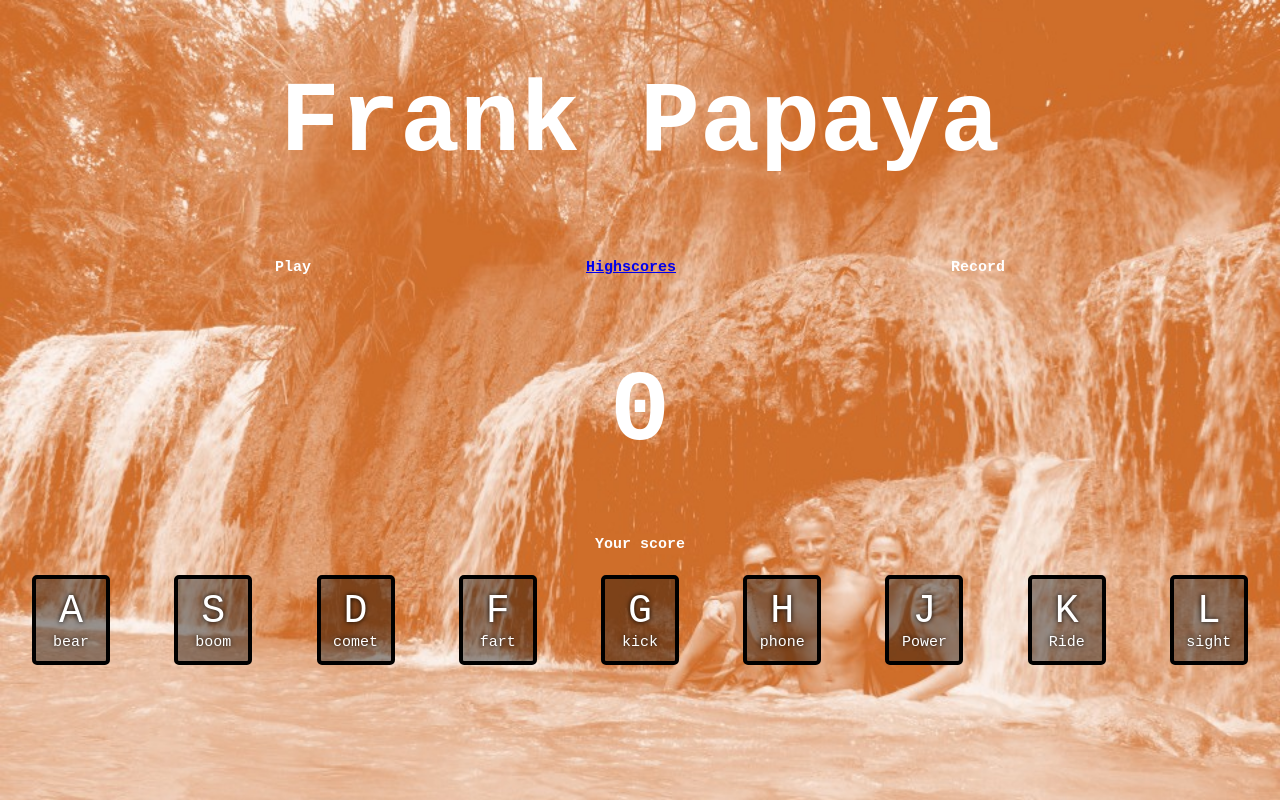
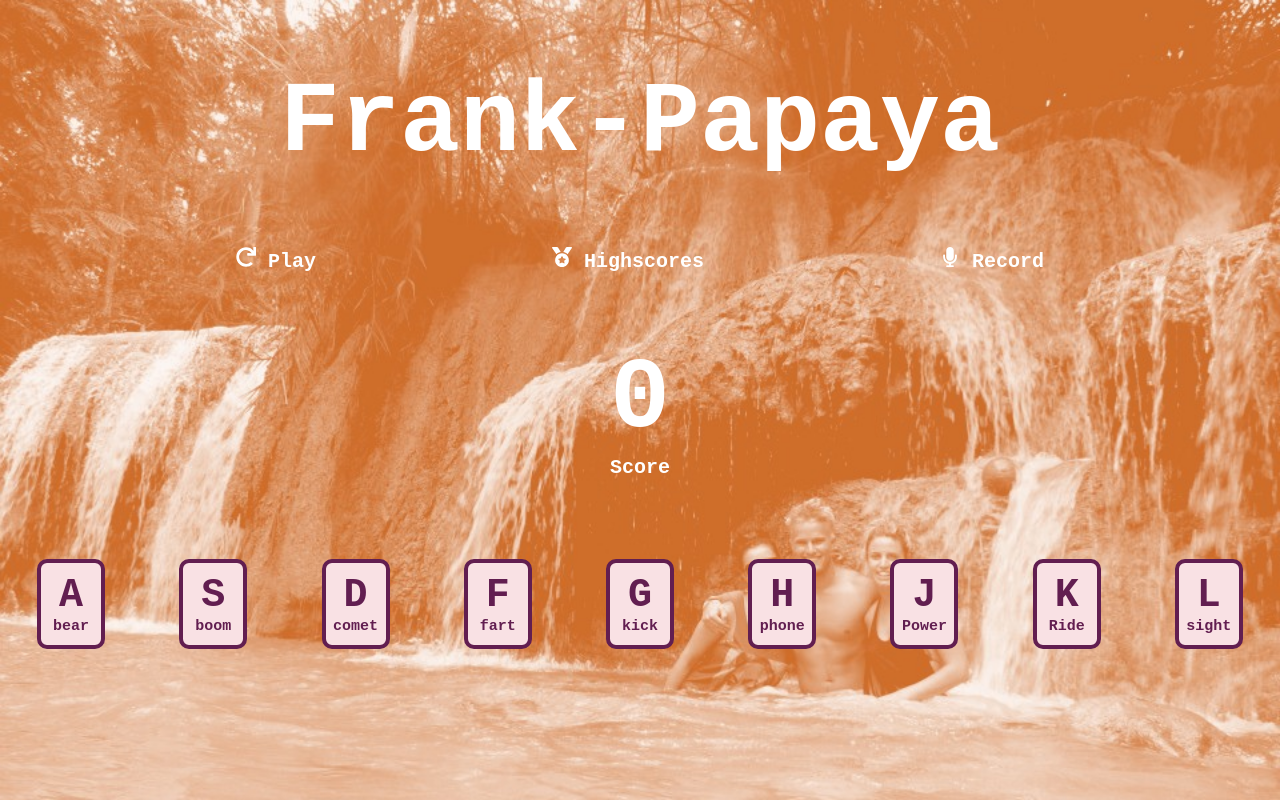
Before and after one commit to nikolai-max/frank-papaya, a React (Create React App) app: page / in a window 1280 px wide. Built offline with nearby package versions, Linux system fonts and the light colour scheme.

Commit message:
Made som overhauling on the design and styling of the page

```diff
--- a/package.json
+++ b/package.json
@@ -10,6 +10,7 @@
     "react": "^16.13.1",
     "react-countup": "^4.3.3",
     "react-dom": "^16.13.1",
+    "react-icons": "^3.10.0",
     "react-redux": "^7.2.0",
     "react-router-dom": "^5.1.2",
     "react-scripts": "3.4.1",
--- a/src/App.css
+++ b/src/App.css
@@ -18,9 +18,17 @@ h1 {
   font-size: 100px;
 }
 
-.App {
-  text-align: center;
-  display: flex;
-  flex-direction: column;
-  justify-content: space-around;
+h2 {
+  font-size: 100px;
+  margin: 0;
 }
+
+h3 {
+  font-size: 20px;
+  margin-top: 0;
+}
+
+a {
+  color: white;
+  text-decoration: none;
+}
--- a/src/components/dashboard/dashboard.component.jsx
+++ b/src/components/dashboard/dashboard.component.jsx
@@ -1,13 +1,15 @@
 import React from 'react'
 import { Link } from 'react-router-dom'
+
+import { FaRedo, FaMicrophone, FaMedal } from 'react-icons/fa';
 
 import './dashboard.style.scss'
 
 const Dashboard = () => (
     <div className='dashboard'>
-        <h2>Play</h2>
-        <h2><Link to="/score">Highscores</Link></h2>
-        <h2>Record</h2>
+        <h3 className="game-icons"><FaRedo/> Play</h3>
+        <h3 className="game-icons"><Link to="/score"><FaMedal/> Highscores</Link></h3>
+        <h3 className="game-icons"><FaMicrophone/> Record</h3>
       </div>
 )
 
--- a/src/components/dashboard/dashboard.style.scss
+++ b/src/components/dashboard/dashboard.style.scss
@@ -2,3 +2,13 @@
     display: flex;
     justify-content: space-evenly;
   }
+
+  .game-icons {
+    cursor: pointer;
+    &:hover {
+      color: #621E50;
+      a {
+        color: #621E50;
+      }
+    }
+  }
--- a/src/components/key/key.component.jsx
+++ b/src/components/key/key.component.jsx
@@ -32,6 +32,7 @@ const Key = (props) => {
             if (props.combinations.join(',') === combination.comb.join(',')) {
                 console.log(combination.prompt);
                 props.setCurrentScore(combination.points)
+                props.pressedKeys([])
             }
         })
     }
--- a/src/components/key/key.style.scss
+++ b/src/components/key/key.style.scss
@@ -1,15 +1,15 @@
 .key {
-    border: .4rem solid black;
-    border-radius: .5rem;
+    border: .4rem solid #621E50;
+    border-radius: 1rem;
     margin: 1rem;
     font-size: 1.5rem;
+    font-weight: bold;
     padding: 1rem .5rem;
     transition: all 0.1s ease;
-    width: 6rem;
+    width: 5rem;
     text-align: center;
-    color: white;
-    background: rgba(0,0,0,0.4);
-    text-shadow: 0 0 .5rem black;
+    color: #621E50;
+    background: #F9E1E4;
     }
 
     kbd {
--- a/src/components/score/score.component.jsx
+++ b/src/components/score/score.component.jsx
@@ -8,12 +8,12 @@ import './score.style.scss'
 const Score = ({currentScore}) => (
 
 <div className='score'>
-    <h1><CountUp
+    <h2><CountUp
     preserveValue={true}
     end={currentScore}
-     /></h1>
+     /></h2>
 
-    <h2>Your score</h2>
+    <h3>Score</h3>
 </div>
 )
 
--- a/src/components/score/score.style.scss
+++ b/src/components/score/score.style.scss
@@ -0,0 +1,7 @@
+.score {
+    margin: 50px;
+    display: flex;
+    flex-direction: column;
+    align-items: center;
+    justify-content: center;
+}
--- a/src/pages/landingpage.jsx
+++ b/src/pages/landingpage.jsx
@@ -3,16 +3,17 @@ import React from 'react'
 import Dashboard from '../components/dashboard/dashboard.component'
 import Score from '../components/score/score.component'
 import Keys from '../components/keys/keys.component'
+import './pages.style.scss'
 
 function LandingPage() {
     return (
-    <div>
-    <div className='header'>
-        <h1>Frank Papaya</h1>
-    </div>
-    <Dashboard></Dashboard>
-    <Score></Score>
-    <Keys></Keys>
+    <div className="landingpageContainer">
+        <div className='header'>
+            <h1>Frank-Papaya</h1>
+        </div>
+        <Dashboard></Dashboard>
+        <Score></Score>
+        <Keys></Keys>
     </div>
     )
 }
--- /dev/null
+++ b/src/pages/pages.style.scss
@@ -0,0 +1,6 @@
+.landingpageContainer {
+    display: flex;
+    flex-direction: column;
+    align-items: stretch;
+    text-align: center;
+}
```
Also changed, not shown: 1 other file (tests, documents, lock files or other folders).
